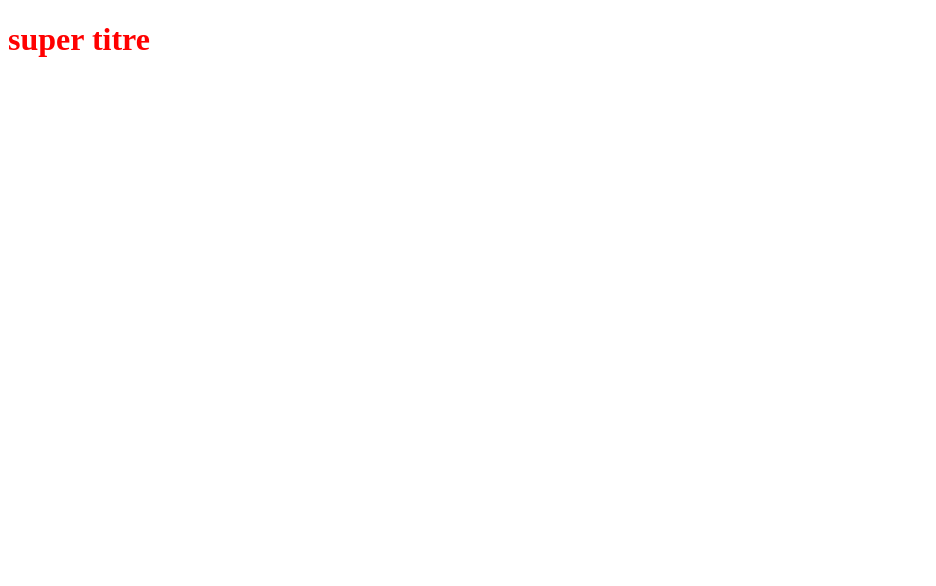
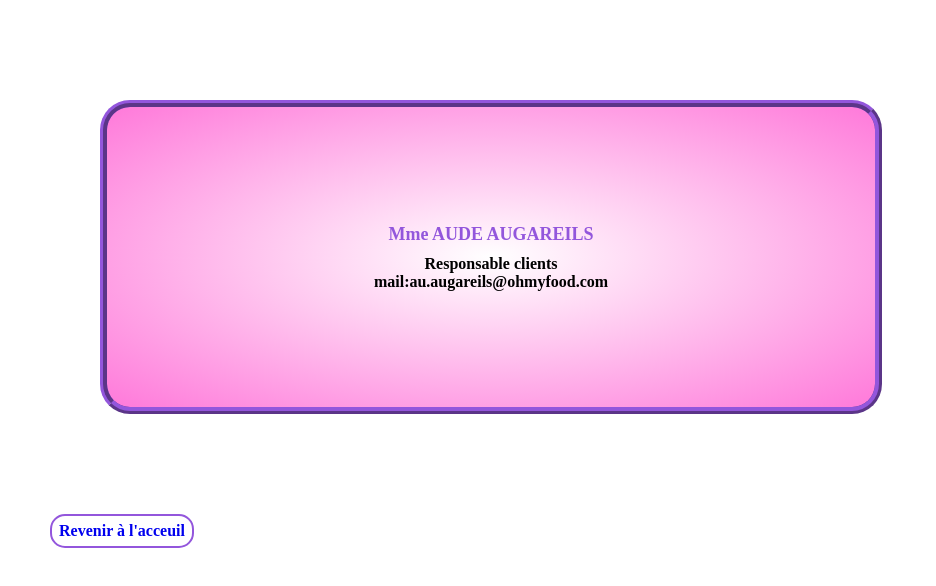
Before and after one commit to YUKIKOGARDENIA/OpenclassroomProject, a plain HTML site: page index.html in a window 1280 px wide. Shown: the whole page, without its empty margins (0-936 px from the left). Drawn offline with Linux system fonts and the light colour scheme.

Commit message:
modification html contact

```diff
--- /dev/null
+++ b/CSS/stylecontact.css
@@ -0,0 +1,52 @@
+@font-face {
+    font-family: "Roboto";
+    src: url(../);
+}
+* {
+    margin: 0;
+    padding: 0;
+}
+.mail {
+    margin: 100px;
+    background: radial-gradient(white,#ff79da);
+    display: flex;
+    flex-direction: column;
+    width: 60%;
+    height: 300px;
+    justify-content: center;
+    align-items: center;
+    border-top-right-radius: 30px;
+    border-bottom-right-radius: 30px;
+    border-bottom-left-radius: 30px;
+    border-top-left-radius: 30px;
+    border: 2mm ridge #9356DC;
+}
+.mail h1 {
+    font-size: large;
+    color: #9356DC;
+    margin-bottom: 10px;
+}
+.mail h2 {
+    font-size: medium;
+}
+.mail p {
+    font-size: medium;
+    font-weight: bold;
+}
+.revenir {
+    display: flex;
+    justify-content: center;
+    align-items: center;
+    width: 140px;
+    height: 30px;
+    border: solid 2px #9356DC;
+    border-radius: 15px;
+    margin-left: 50px;
+}
+.revenir p {
+    font-size: medium;
+    font-weight: bold;
+}
+.revenir a {
+    text-decoration: none;
+}
--- a/index.html
+++ b/index.html
@@ -1,13 +1,20 @@
 <!DOCTYPE html>
-<html lang="en">
+<html lang="fr">
 <head>
     <meta charset="UTF-8">
     <meta http-equiv="X-UA-Compatible" content="IE=edge">
     <meta name="viewport" content="width=device-width, initial-scale=1.0">
-    <title>Document</title>
-    <link rel="stylesheet" href="style.css">
+    <title>Contact</title>
+    <link rel="stylesheet" href="./CSS/stylecontact.css">
 </head>
 <body>
-    <h1>super titre</h1>
+    <div class="mail">
+        <h1>Mme AUDE AUGAREILS</h1>
+        <h2>Responsable clients</h2>
+        <p>mail:au.augareils@ohmyfood.com</p>
+    </div>
+    <div class="revenir">
+        <a href="acceuil.html"><p>Revenir à l'acceuil</p></a>
+    </div>
 </body>
 </html>
```
